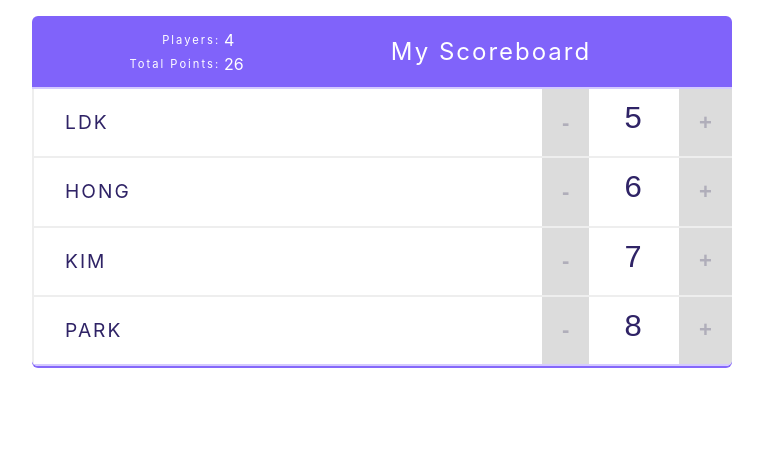
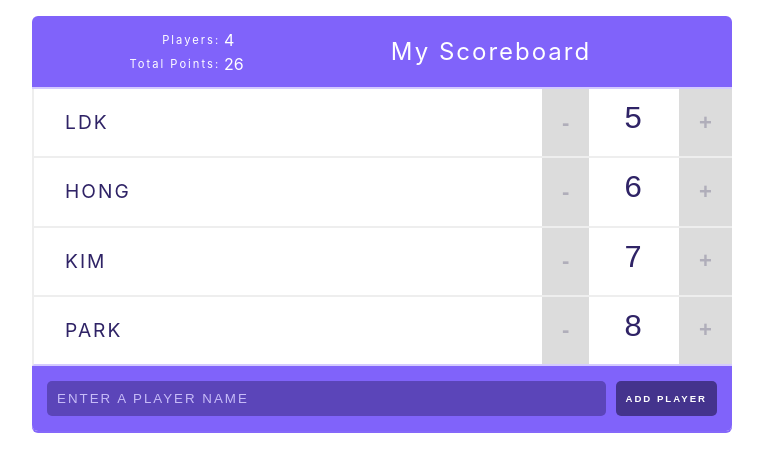
Before and after one commit to baegopa227/teacher_2-29, a React (Create React App) app: page / in a window 1280 px wide. Shown: the top 472 px of the page, without its empty margins (258-1021 px from the left). Built offline with nearby package versions, Linux system fonts and the light colour scheme.

Commit message:
AddPlayerForm 컴포넌트 화면 구성

```diff
--- a/src/App.js
+++ b/src/App.js
@@ -2,6 +2,7 @@
 import {Header} from './components/Header';
 import './App.css';
 import {Player} from "./components/Player";
+import {AddPlayerForm} from "./components/AddPlayerForm";
 
 class App extends React.Component {
   state = {
@@ -42,6 +43,8 @@
                     removePlayer={this.handleRemove} changeScore={this.handleChangeScore} />
           ))
         }
+
+        <AddPlayerForm></AddPlayerForm>
       </div>
     );
   }
--- /dev/null
+++ b/src/components/AddPlayerForm.js
@@ -0,0 +1,12 @@
+import React from 'react';
+
+export class AddPlayerForm extends React.Component {
+  render() {
+    return (
+      <form action="" className="form">
+        <input type="text" className="input" placeholder="enter a player name" />
+        <input type="submit" className="input" value="Add Player" />
+      </form>
+    );
+  }
+}
```
